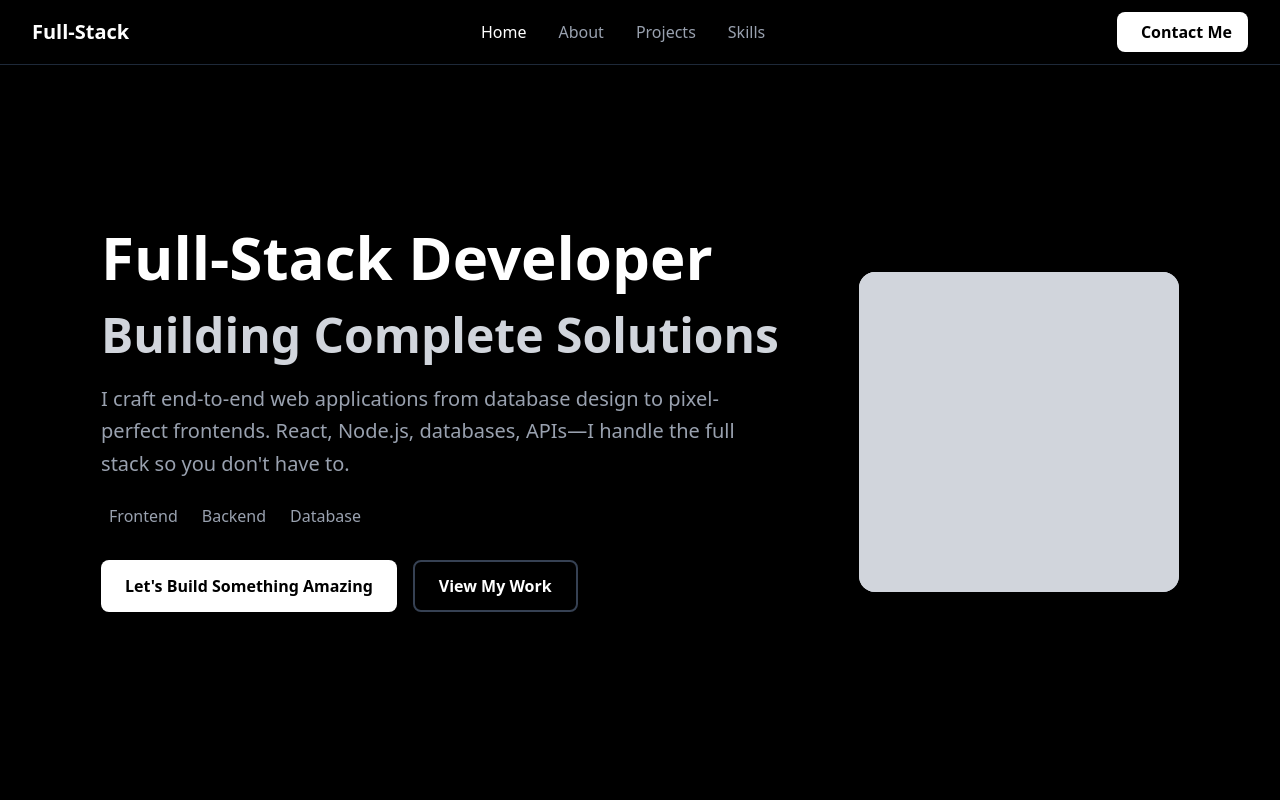
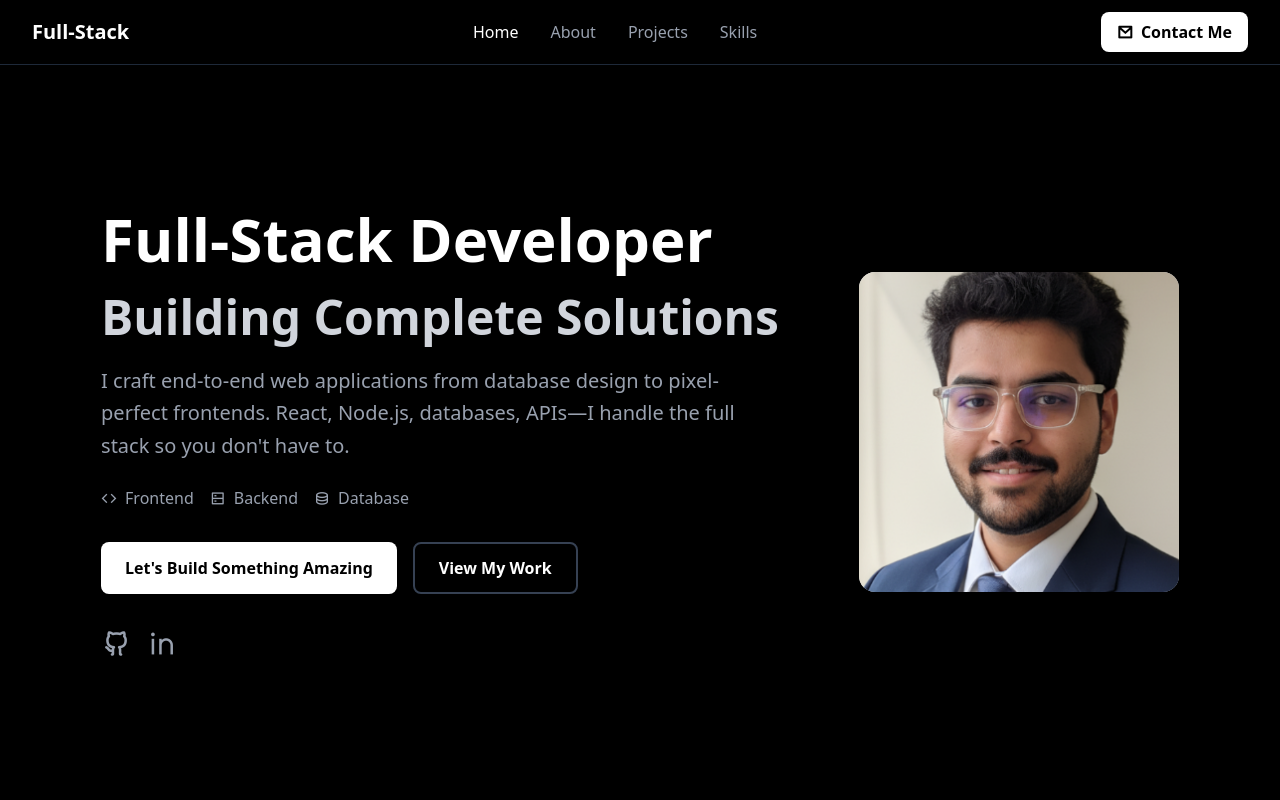
Before and after one commit to OxMxDev/om-dwivedi-portfolio-react, a React (Vite) app: page / in a window 1280 px wide. Shown: the top 800 px of the page. Built offline with nearby package versions, Linux system fonts and the light colour scheme.

Commit message:
first commit

```diff
--- a/src/App.jsx
+++ b/src/App.jsx
@@ -2,6 +2,8 @@
 import TodoApp from "./assets/TodoApp.png"
 import PolyFarmacy from "./assets/PolyFarmacy.png"
 import Zomo from "./assets/Zomo.png"
+import pfp from "./assets/pfp.png"
+import "remixicon/fonts/remixicon.css";
 function App() {
 	const [activeSection, setActiveSection] = useState("home");
 	const [isMenuOpen, setIsMenuOpen] = useState(false);
@@ -197,7 +199,7 @@
 					<div className="flex-shrink-0">
 						<div className="w-80 h-80 bg-gradient-to-br from-gray-200 to-gray-400 rounded-2xl overflow-hidden shadow-2xl">
 							<div className="w-full h-full bg-gray-300 flex items-center justify-center">
-								<i className="ri-user-line text-8xl text-gray-600"></i>
+							<img src={pfp} alt="" />
 							</div>
 						</div>
 					</div>
```
